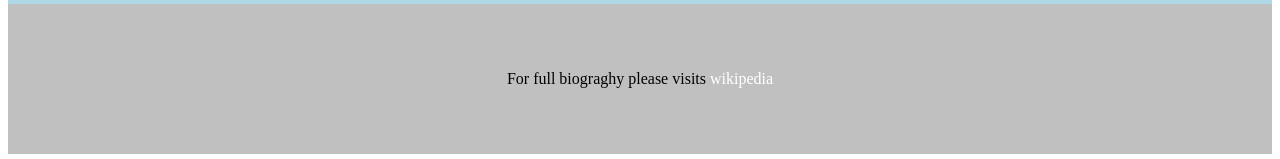
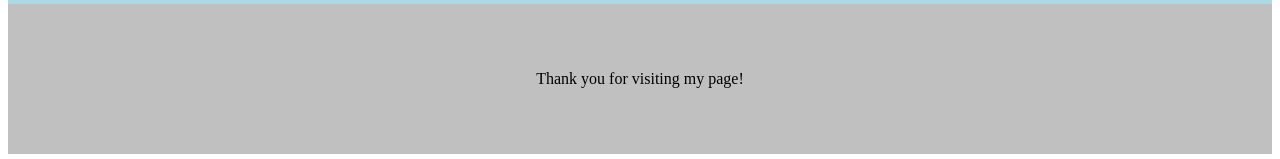
Before and after one commit to samuellien/myportfolio, a website: page Index.html in a window 1280 px wide. Shown: the part 1168-1327 px from the top of the page. Drawn offline with Linux system fonts and the light colour scheme; files whose address does not match are found by name.

Commit message:
index modified

```diff
--- a/Index.html
+++ b/Index.html
@@ -81,7 +81,7 @@
 <footer class="footer container" style ="background-color:#c0c0c0;padding:50px;">
 
         <div id="myFooter">
-                <p>For full biograghy please visits <a href = "https://en.wikipedia.org/wiki/Aung_San_Suu_Kyi" target = "_blank" style="text-color:white;">wikipedia</a>  </p>
+                <p>Thank you for visiting my page!</p>
 
                 </div>
                 </div>
```
